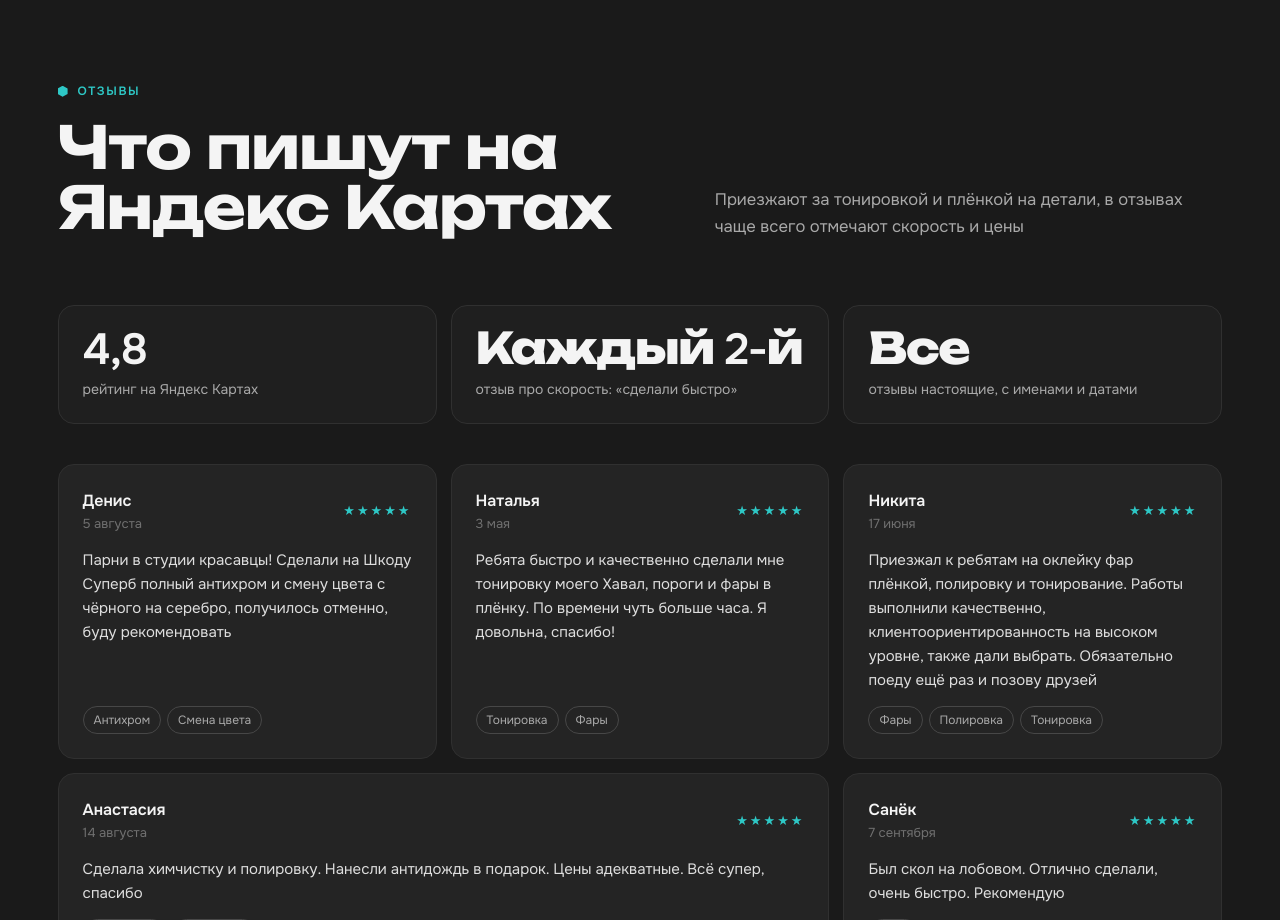
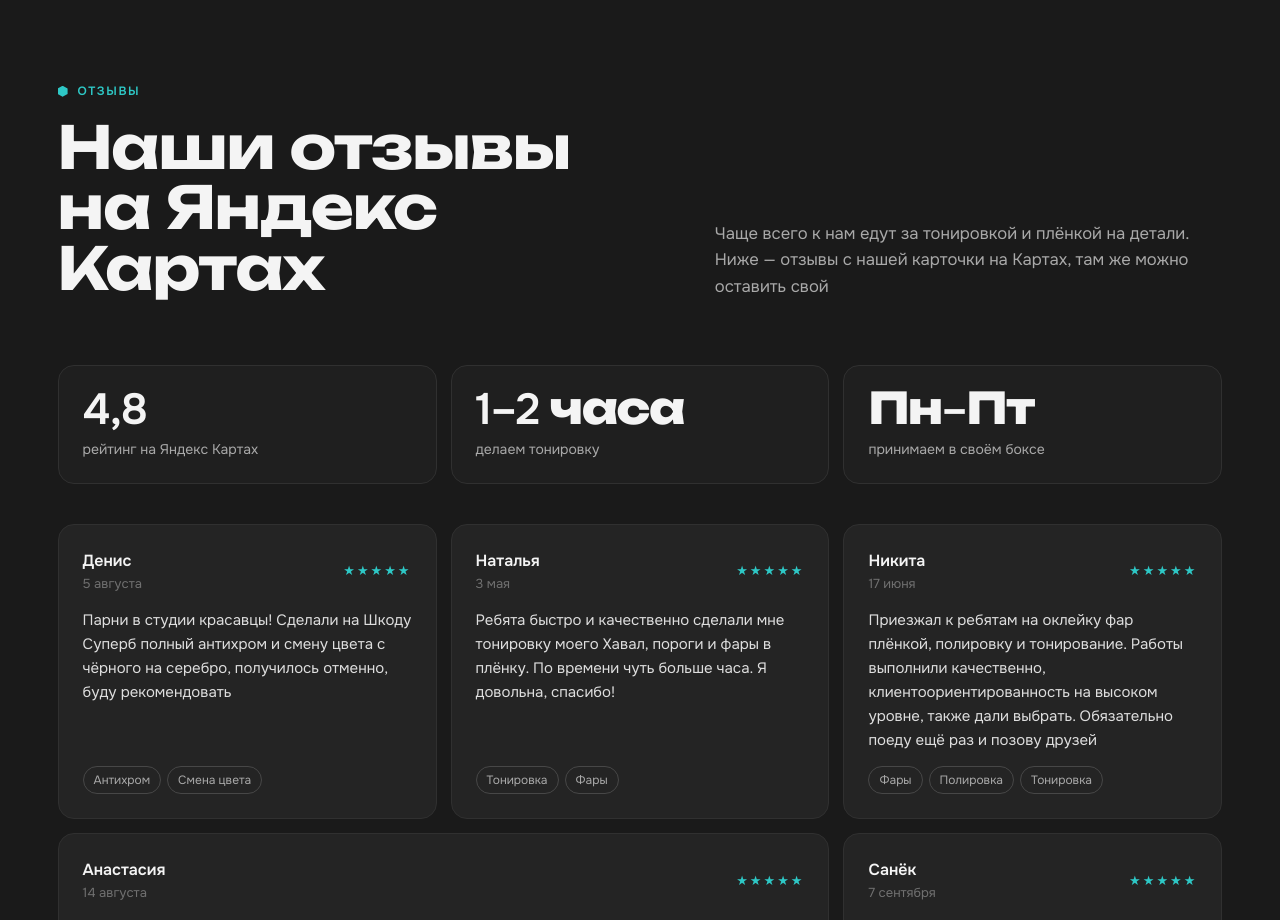
Before and after one commit to AndrewMironov13/intellect-landing, a React (Vite) app: page / in a window 1280 px wide. Shown: the part 6320-7240 px from the top of the page. Built offline with nearby package versions, Linux system fonts and the light colour scheme; a web font is replaced by a local one.

Commit message:
Тексты от первого лица: убраны «клиенты пишут/отмечают», «отзывы настоящие», неподтверждённые сроки
Co-Authored-By: Claude Fable 5.1 <noreply@anthropic.com>

```diff
--- a/scripts/gen-pages.mjs
+++ b/scripts/gen-pages.mjs
@@ -68,7 +68,7 @@ for (const p of servicePages) {
         <h2 class="page__h2">Как проходит</h2>
         <ol class="page__steps">${p.steps.map((s) => `<li>${s}</li>`).join('')}</ol>
 
-        <h2 class="page__h2">Отзывы клиентов</h2>
+        <h2 class="page__h2">Отзывы о нас</h2>
         <div class="page__reviews">${revs.map((r) => `<blockquote class="review"><div class="review__head"><div><div class="review__name">${r.name}</div><div class="review__date">${r.date}</div></div><div class="review__stars" aria-label="5 из 5">★★★★★</div></div><p class="review__text">${r.text}</p></blockquote>`).join('')}</div>
         <p class="page__note"><a href="https://yandex.ru/maps/?text=${encodeURIComponent(brand.mapsQuery)}" target="_blank" rel="noopener">Все отзывы на Яндекс Картах</a> — рейтинг ${brand.rating}</p>
 
--- a/src/components/Reviews.tsx
+++ b/src/components/Reviews.tsx
@@ -15,9 +15,9 @@ export function Reviews() {
           <div className="head head--split">
             <div>
               <p className="eyebrow">Отзывы</p>
-              <h2 className="h2" style={{ marginTop: 16 }}>Что пишут на Яндекс Картах</h2>
+              <h2 className="h2" style={{ marginTop: 16 }}>Наши отзывы на Яндекс Картах</h2>
             </div>
-            <p className="lead">Приезжают за тонировкой и плёнкой на детали, в отзывах чаще всего отмечают скорость и цены</p>
+            <p className="lead">Чаще всего к нам едут за тонировкой и плёнкой на детали. Ниже — отзывы с нашей карточки на Картах, там же можно оставить свой</p>
           </div>
         </Reveal>
         <motion.div className="stats" initial={reduce ? 'show' : 'hidden'} whileInView="show" viewport={{ once: true, margin: '0px 0px -80px 0px' }} variants={{ show: { transition: { staggerChildren: 0.1 } } }}>
--- a/src/content.ts
+++ b/src/content.ts
@@ -163,8 +163,8 @@ export const reviews = [
 
 export const reviewStats = [
   { value: '4,8', label: 'рейтинг на Яндекс Картах' },
-  { value: 'Каждый 2-й', label: 'отзыв про скорость: «сделали быстро»' },
-  { value: 'Все', label: 'отзывы настоящие, с именами и датами' },
+  { value: '1–2 часа', label: 'делаем тонировку' },
+  { value: 'Пн–Пт', label: 'принимаем в своём боксе' },
 ]
 
 export const contact = {
@@ -212,7 +212,7 @@ export const faq: Faq[] = [
   { q: 'Сколько стоит оклейка авто плёнкой в Нижнем Новгороде?', a: 'Капот — 15 000 ₽, бампер — от 16 000 ₽, фары — 4 000 ₽ за пару, зеркала — 4 500 ₽, весь кузов сатиновым полиуретаном — 240 000 ₽. Точную цену называем после осмотра: она зависит от размера машины и выбранной плёнки. Собрать свой набор и увидеть сумму можно в конструкторе на этой странице' },
   { q: 'Что защищает полиуретановая плёнка?', a: 'От сколов гравия, царапин от веток и щёток, песка и реагентов. Плёнка берёт удар на себя, лак под ней остаётся заводским. Сильнее всего страдают капот, бампер, фары и зеркала — с них обычно и начинают' },
   { q: 'Какая тонировка разрешена в России?', a: 'По техрегламенту светопропускание лобового и передних боковых стёкол должно быть не ниже 70%, задние стёкла можно тонировать любой плёнкой. Подскажем, какой вариант подойдёт вашей машине, чтобы не было вопросов на дороге' },
-  { q: 'Сколько занимает тонировка?', a: 'Обычно один-два часа, в зависимости от машины. Клиенты в отзывах отдельно отмечают скорость: «по времени чуть больше часа»' },
+  { q: 'Сколько занимает тонировка?', a: 'Обычно один-два часа, в зависимости от машины и плёнки. Точное время назовём при записи' },
   { q: 'Что даёт сигнализация с автозапуском зимой?', a: 'Заводите машину с брелока или из приложения на телефоне, не выходя из дома. К вашему выходу двигатель прогрет, стёкла оттаяли, в салоне тепло. Можно настроить запуск по расписанию или по температуре. Сигнализация — от 25 000 ₽, стоимость автозапуска зависит от машины, называем после осмотра' },
   { q: 'Где находится студия и как записаться?', a: 'Собственный бокс в Автозаводском районе: ул. Переходникова, 27Г, 900 м от метро «Автозаводская». Работаем по будням с 10:00 до 18:00. Записаться можно по телефону, через форму на сайте или в мессенджерах — ответим в рабочее время' },
 ]
@@ -252,7 +252,7 @@ export const servicePages: ServicePage[] = [
     faq: [
       { q: 'Заметна ли плёнка на кузове?', a: 'Прозрачный полиуретан на машине не виден: края заводим под кромки деталей, стыков на лицевых поверхностях нет. Сатиновая плёнка, наоборот, меняет фактуру — с глянца на матовую' },
       { q: 'Можно ли мыть машину после оклейки?', a: 'Да, как обычно. Первые дни после оклейки лучше не мыть под высоким давлением по краям деталей, дальше — без ограничений' },
-      { q: 'Сколько времени занимает оклейка?', a: 'Отдельная деталь — несколько часов, зоны риска — обычно один день, весь кузов — несколько дней. Срок называем при записи' },
+      { q: 'Сколько времени занимает оклейка?', a: 'Зависит от набора деталей и плёнки: отдельная деталь быстрее, весь кузов дольше. Точный срок называем при записи' },
       { q: 'Что выгоднее: капот или весь передок?', a: 'Если машина новая и ездит по трассе, чаще берут «передок»: капот, бампер и фары. В конструкторе на главной можно собрать любой набор и сразу увидеть сумму' },
     ],
     reviewIdx: [0, 3], ctaService: 'Оклейка полиуретаном',
@@ -264,7 +264,7 @@ export const servicePages: ServicePage[] = [
     h1: 'Тонировка авто в Нижнем Новгороде',
     lead: 'Салон без жары и чужих взглядов. Плёнка в цвет заводских стёкол, без пузырей и полос, за один-два часа в боксе у метро «Автозаводская»',
     intro: [
-      'Тонировка — самая частая услуга в нашем боксе. Летом плёнка держит жару снаружи, круглый год закрывает салон от лишних глаз и бережёт пластик и кожу от выгорания. Клеим на чистое стекло в закрытом помещении, поэтому под плёнку не попадает пыль, а через пару дней она садится так, что стыков не видно',
+      'Тонировка — то, за чем к нам едут чаще всего. Летом плёнка держит жару снаружи, круглый год закрывает салон от лишних глаз и бережёт пластик и кожу от выгорания. Клеим на чистое стекло в закрытом боксе, поэтому под плёнку не попадает пыль, а через пару дней она садится так, что стыков не видно',
       'Подберём светопропускание под ваши задачи и под техрегламент: на задние стёкла можно любую плёнку, на передние — с разрешённым светопропусканием, чтобы не было вопросов на дороге',
     ],
     includes: [
@@ -282,7 +282,7 @@ export const servicePages: ServicePage[] = [
       { q: 'Какая тонировка разрешена?', a: 'Лобовое и передние боковые стёкла должны пропускать не меньше 70% света, задние стёкла можно тонировать любой плёнкой. Поможем выбрать вариант, который пройдёт проверку' },
       { q: 'Появятся ли пузыри?', a: 'При правильной подготовке стекла и наклейке в закрытом боксе — нет. Мелкая «дымка» под плёнкой в первые дни — это влага, она уходит сама' },
       { q: 'Когда можно опускать стёкла?', a: 'Первые два-три дня после тонировки стёкла лучше не опускать, чтобы край плёнки схватился' },
-      { q: 'Сколько ждать?', a: 'Один-два часа, можно подождать в студии. В отзывах клиенты пишут «по времени чуть больше часа»' },
+      { q: 'Сколько ждать?', a: 'Один-два часа. Записываем на конкретное время, чтобы вы не ждали в очереди' },
     ],
     reviewIdx: [1, 2], ctaService: 'Тонировка',
   },
```
